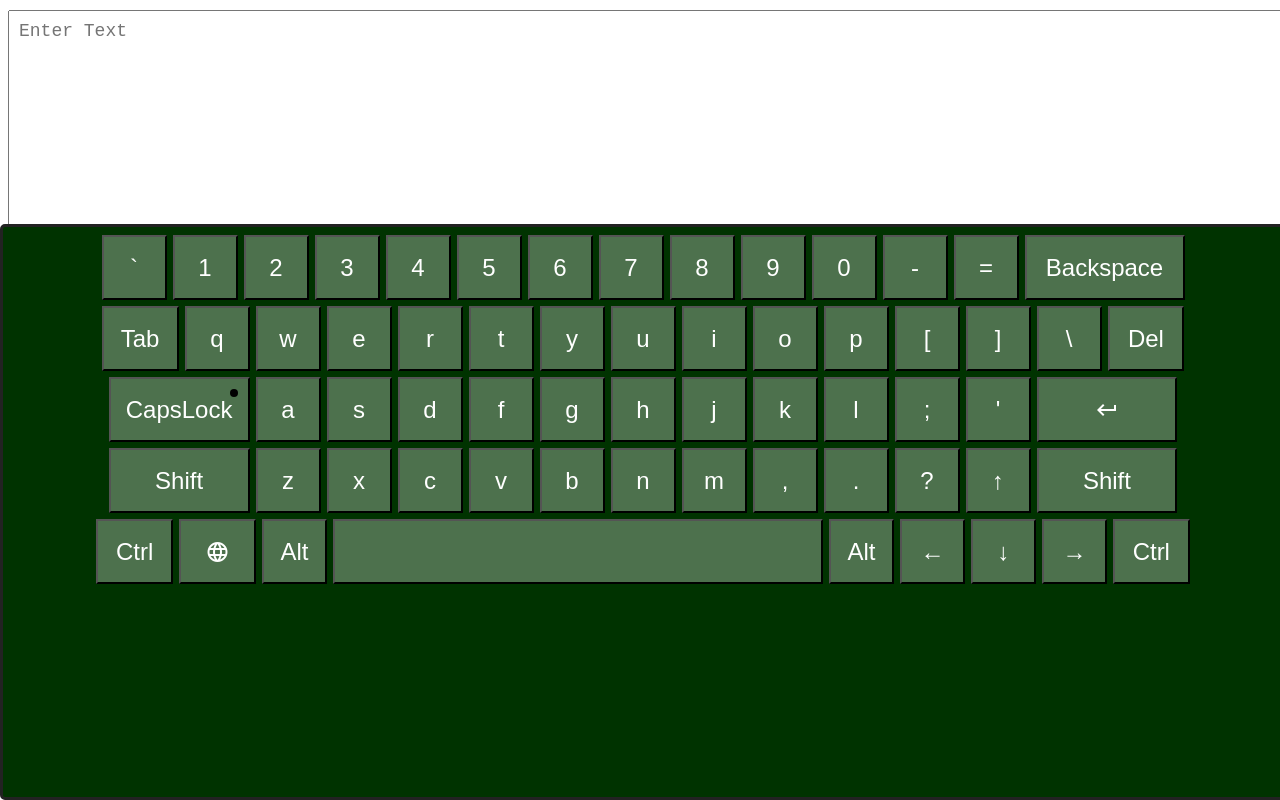
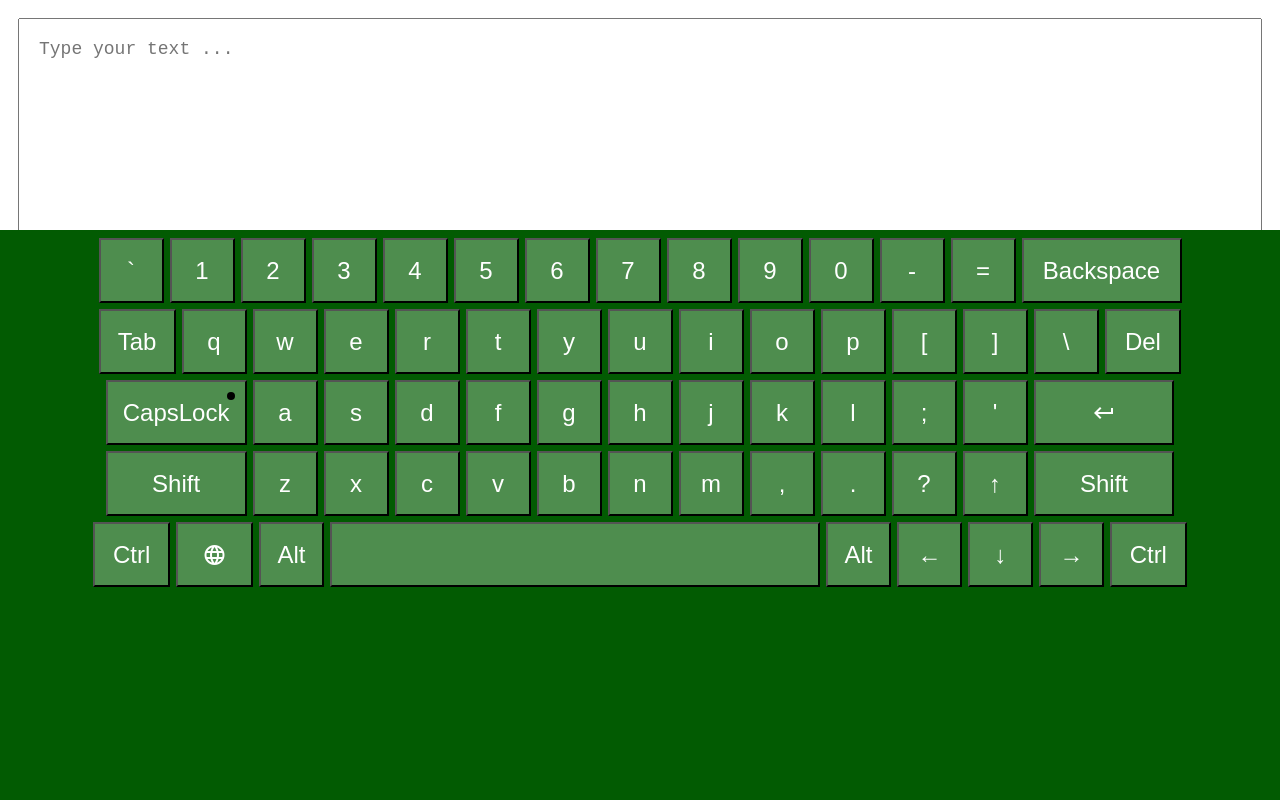
Before and after one commit to tetlisna/virtual-keyboard, a website: page index.html in a window 1280 px wide. Drawn offline with Linux system fonts and the light colour scheme.

Commit message:
fix: clear body in html created elements in js file, refactor code

```diff
--- a/index.html
+++ b/index.html
@@ -9,12 +9,6 @@
   <link rel="stylesheet" href="/virtual-keyboard/style.css">
 </head>
 <body>
-  <div class="keyboard-wrapper">
-    <div id="virtual-keyboard">
-      <textarea class="textarea" id="textarea" rows="5" cols="50" placeholder="Enter Text"></textarea>
-
-    </div>
-  </div>
   <script src="script.js"></script>
 </body>
 </html>
--- a/script.js
+++ b/script.js
@@ -1,15 +1,10 @@
 const keyboard = {
   elements: {
     main: null,
+    textarea: [],
     keysContainer: null,
     keys: [],
   },
-
-  // eventHandlers: {
-  //   oninput: null,
-  //   onkeydown: null,
-  //   onkeyup: null,
-  // },
 
   properties: {
     value: '',
@@ -19,9 +14,16 @@ const keyboard = {
 
   init() {
     this.elements.main = document.createElement('div');
+    const wrapper = document.createElement('div');
+    wrapper.classList.add('keyboard-wrapper');
+
+    this.elements.textarea = document.createElement('textarea');
+
+    this.elements.textarea.placeholder = "Type your text ...";
+    this.elements.textarea.classList.add('textarea');
     this.elements.keysContainer = document.createElement('div');
 
-    this.elements.main.classList.add('keyboard', '1keyboard__hidden');
+    this.elements.main.classList.add('keyboard');
     this.elements.keysContainer.classList.add('keyboard__keys');
     this.elements.keysContainer.appendChild(this._createKeys());
     this.elements.keysContainer.querySelectorAll('.keyboard__key');
@@ -30,17 +32,8 @@ const keyboard = {
 
     this.elements.main.appendChild(this.elements.keysContainer);
 
-    document.body.appendChild(this.elements.main);
-
-    document.querySelectorAll('.textarea').forEach((element) => {
-      element.addEventListener('focus', (e, curr) => {
-        this.properties.values = e || '';
-        e.value += curr;
-        // this.open(element.value, (currentValue) => {
-        //   element.value += currentValue;
-        // });
-      });
-    });
+    document.body.append(wrapper);
+    wrapper.append(this.elements.main, this.elements.textarea);
 
     document.addEventListener('keydown', this.onkeydown);
     document.addEventListener('keyup', this.onkeyup);
@@ -69,20 +62,20 @@ const keyboard = {
         code: 'Backquote',
         value: '`',
         shiftEn: '~',
-        valueUk: 'Ґ',
+        shiftUk: 'Ґ',
         shiftRu: '[]',
       },
       {
         code: 'Digit1',
         value: '1',
         shiftEn: '!',
-        valueUk: '!',
+        shiftUk: '!',
       },
       {
         code: 'Digit2',
         value: '2',
         shiftEn: '"',
-        valueUk: '@',
+        shiftUk: '@',
         shiftRu: '@',
       },
       {
@@ -90,27 +83,27 @@ const keyboard = {
         value: '3',
         shiftEn: '#',
         shiftRu: '№',
-        valueUk: '№',
+        shiftUk: '№',
       },
       {
         code: 'Digit4',
         value: '4',
         shiftEn: '$',
-        valueUk: ';',
+        shiftUk: ';',
         shiftRu: '%',
       },
       {
         code: 'Digit5',
         value: '5',
         shiftEn: '%',
-        valueUk: '%',
+        shiftUk: '%',
         shiftRu: ':',
       },
       {
         code: 'Digit6',
         value: '6',
         shiftEn: '^',
-        valueUk: ':',
+        shiftUk: ':',
         shiftRu: ',',
       },
       {
@@ -118,37 +111,37 @@ const keyboard = {
         value: '7',
         shiftEn: '&',
         shiftRu: '.',
-        valueUk: '?',
+        shiftUk: '?',
       },
       {
         code: 'Digit8',
         value: '8',
         shiftEn: '*',
-        valueUk: ';',
+        shiftUk: ';',
       },
       {
         code: 'Digit9',
         value: '9',
         shiftEn: '(',
-        valueUk: '('
+        shiftUk: '('
       },
       {
         code: 'Digit0',
         value: '0',
         shiftEn: ')',
-        valueUk: ')'
+        shiftUk: ')'
       },
       {
         code: 'Minus',
         value: '-',
         shiftEn: '_',
-        valueUk: '_'
+        shiftUk: '_'
       },
       {
         code: 'Equal',
         value: '=',
         shiftEn: '+',
-        valueUk: '+'
+        shiftUk: '+'
       },
       {
         code: 'Backspace',
@@ -464,6 +457,8 @@ const keyboard = {
     keyLayout.forEach((key) => {
       let keyText = key.value;
       const keyElement = document.createElement('button');
+
+
       const insertLineBreak =
         ['Backspace', 'Del', 'Enter', 'ShiftRight'].indexOf(key.code) !== -1;
       keyElement.setAttribute('id', `${key.code}`);
@@ -558,14 +553,7 @@ const keyboard = {
           keyElement.classList.add('keyboard__key-dbl');
           keyElement.innerHTML = createIconHTML('language');
           keyElement.addEventListener('click', (e) => {
-
-            //const keyValue = this.properties.currLang;
             this.onchangeVirtual(e);
-            // if (keyValue === 'En') {
-            //   this.elements.keys = this.properties.valueUk;
-            //  keyValue === this.elements.keys;
-            //   this.onVirtualKeydown(keyValue, keyElement);
-            // }
           });
           break;
 
@@ -664,12 +652,21 @@ const keyboard = {
 
         default:
 
-        if (this.properties.currLang === 'Uk') {
+        if (this.properties.currLang === 'Uk' && key.valueUk) {
             keyText = key.valueUk;
           }
             keyElement.innerHTML = keyText;
 
           keyElement.addEventListener('click', () => {
+            const textarea = document.querySelector('textarea');
+
+            // const pos = textarea.selectionStart;
+            // const value = textarea.value;
+            // textarea.value = value.slice(0, pos - 1) + value;
+            // keyElement.blur();
+            // textarea.focus();
+            // textarea.selectionStart = pos;
+            // textarea.selectionEnd = pos;
 
             let keyValue = this.properties.capsLock
               ? keyText.toUpperCase()
--- a/style.css
+++ b/style.css
@@ -1,13 +1,18 @@
+.keyboard-wrapper {
+  display: flex;
+  justify-content: center;
+  align-items: center;
+}
+
 .keyboard {
+
   position: fixed;
   padding: 5px 0;
   width: 100%;
   height: 70%;
   left: 0;
   bottom: 0;
-  background: #030;
-  border: 3px solid #222;
-  border-radius: 5px;
+  background: rgb(2, 91, 2);
 }
 
 .keyboard__hidden {
@@ -71,6 +76,10 @@
 .keyboard__key-activatable::after {
   background: #000;
 }
+.keyboard__key:hover {
+  background: #cfb;
+  color:#000;
+}
 
 .keyboard__key-active::after {
   background: #cfb;
@@ -83,9 +92,9 @@
 .textarea {
   display: block;
   width: 100%;
-  height: 400px;
-  margin: 10px auto 10px;
-  padding: 10px;
+  height: 200px;
+  margin: 10px;
+  padding: 20px;
   font-size: 18px;
   color: #444;
 }
```
